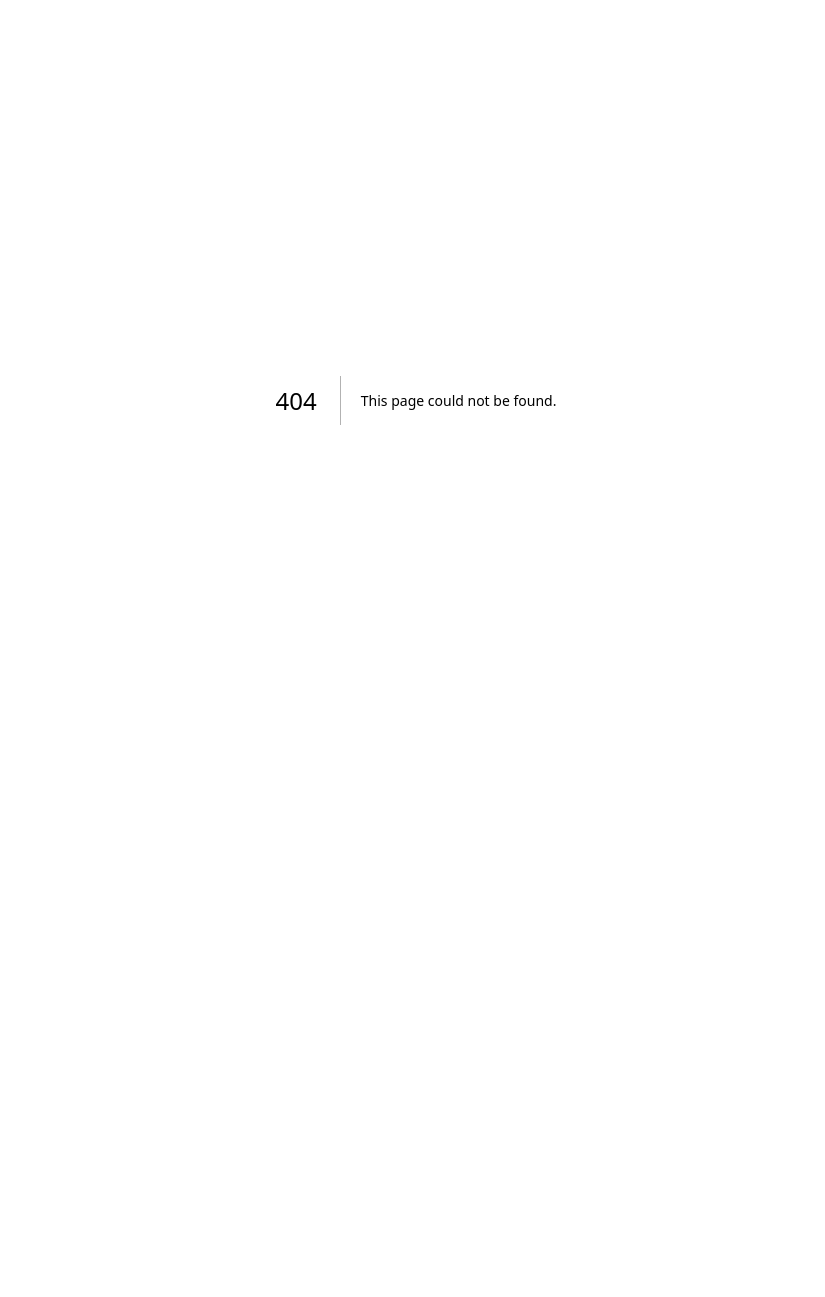
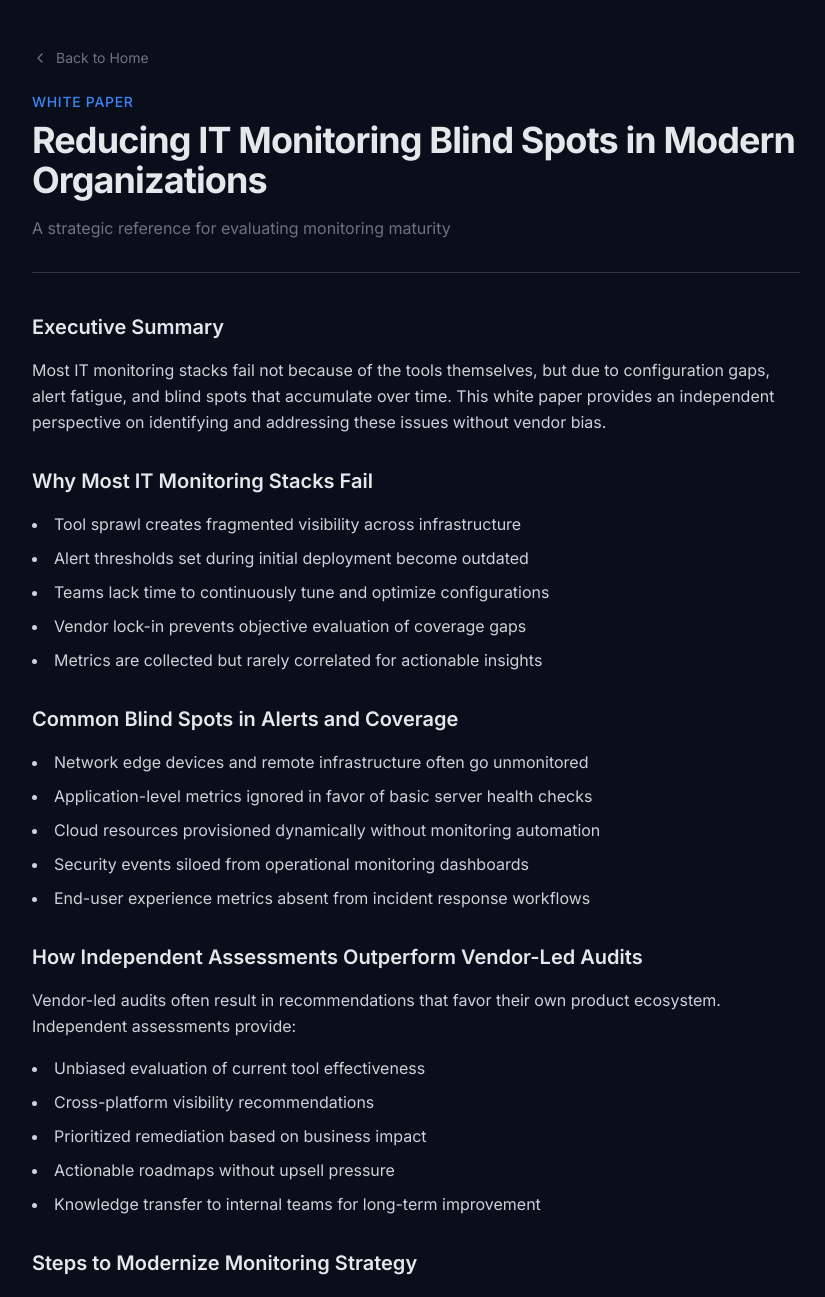
Before and after one commit to customsoftwareai/itmonitoring, a Next.js app: page /whitepaper in a window 1280 px wide. Before the commit this address had no page. Shown: the top 1297 px of the page, without its empty margins (224-1049 px from the left). Before the commit the page ends 800 px from the top, so only its background shows below. Built offline with nearby package versions, Linux system fonts and the light colour scheme.

Commit message:
feat: add whitepaper page and update homepage link
Create whitepaper page and client component for print button

Co-authored-by: CustomSoftware.ai <240991987+customsoftwareai@users.noreply.github.com>

```diff
--- a/app/page.tsx
+++ b/app/page.tsx
@@ -18,14 +18,12 @@ export default function HomePage() {
           >
             Take the IT Monitoring Assessment
           </Link>
-          <a
-            href="/whitepaper.pdf"
-            target="_blank"
-            rel="noopener noreferrer"
+          <Link
+            href="/whitepaper"
             className="rounded-[10px] border border-border px-6 py-3.5 font-semibold text-foreground transition-all hover:-translate-y-0.5 hover:opacity-95"
           >
-            Download the White Paper
-          </a>
+            Read the White Paper
+          </Link>
         </div>
         <footer className="mt-10 text-sm text-muted-foreground">
           © ITMonitoring.com — Advisory Services Only
--- /dev/null
+++ b/app/whitepaper/page.tsx
@@ -0,0 +1,183 @@
+import Link from "next/link"
+import type { Metadata } from "next"
+import { PrintButton } from "@/components/print-button"
+
+export const metadata: Metadata = {
+  title: "White Paper | ITMonitoring.com",
+  description:
+    "Reducing IT Monitoring Blind Spots in Modern Organizations — A strategic reference for evaluating monitoring maturity.",
+}
+
+export default function WhitepaperPage() {
+  return (
+    <main className="min-h-screen px-6 py-12 print:bg-white print:text-black">
+      <article className="mx-auto max-w-3xl">
+        <header className="mb-10 border-b border-border pb-8">
+          <Link
+            href="/"
+            className="mb-6 inline-flex items-center gap-2 text-sm text-muted-foreground transition-colors hover:text-foreground print:hidden"
+          >
+            <svg
+              xmlns="http://www.w3.org/2000/svg"
+              width="16"
+              height="16"
+              viewBox="0 0 24 24"
+              fill="none"
+              stroke="currentColor"
+              strokeWidth="2"
+              strokeLinecap="round"
+              strokeLinejoin="round"
+            >
+              <path d="m15 18-6-6 6-6" />
+            </svg>
+            Back to Home
+          </Link>
+          <p className="mb-2 text-sm font-medium uppercase tracking-wider text-primary">
+            White Paper
+          </p>
+          <h1 className="mb-4 text-3xl font-bold tracking-tight text-foreground md:text-4xl">
+            Reducing IT Monitoring Blind Spots in Modern Organizations
+          </h1>
+          <p className="text-muted-foreground">
+            A strategic reference for evaluating monitoring maturity
+          </p>
+        </header>
+
+        <div className="space-y-8 text-foreground/90">
+          <section>
+            <h2 className="mb-4 text-xl font-semibold text-foreground">
+              Executive Summary
+            </h2>
+            <p className="leading-relaxed">
+              Most IT monitoring stacks fail not because of the tools
+              themselves, but due to configuration gaps, alert fatigue, and
+              blind spots that accumulate over time. This white paper provides
+              an independent perspective on identifying and addressing these
+              issues without vendor bias.
+            </p>
+          </section>
+
+          <section>
+            <h2 className="mb-4 text-xl font-semibold text-foreground">
+              Why Most IT Monitoring Stacks Fail
+            </h2>
+            <ul className="list-inside list-disc space-y-2 leading-relaxed">
+              <li>
+                Tool sprawl creates fragmented visibility across infrastructure
+              </li>
+              <li>
+                Alert thresholds set during initial deployment become outdated
+              </li>
+              <li>
+                Teams lack time to continuously tune and optimize configurations
+              </li>
+              <li>
+                Vendor lock-in prevents objective evaluation of coverage gaps
+              </li>
+              <li>
+                Metrics are collected but rarely correlated for actionable
+                insights
+              </li>
+            </ul>
+          </section>
+
+          <section>
+            <h2 className="mb-4 text-xl font-semibold text-foreground">
+              Common Blind Spots in Alerts and Coverage
+            </h2>
+            <ul className="list-inside list-disc space-y-2 leading-relaxed">
+              <li>
+                Network edge devices and remote infrastructure often go
+                unmonitored
+              </li>
+              <li>
+                Application-level metrics ignored in favor of basic server
+                health checks
+              </li>
+              <li>
+                Cloud resources provisioned dynamically without monitoring
+                automation
+              </li>
+              <li>
+                Security events siloed from operational monitoring dashboards
+              </li>
+              <li>
+                End-user experience metrics absent from incident response
+                workflows
+              </li>
+            </ul>
+          </section>
+
+          <section>
+            <h2 className="mb-4 text-xl font-semibold text-foreground">
+              How Independent Assessments Outperform Vendor-Led Audits
+            </h2>
+            <p className="mb-4 leading-relaxed">
+              Vendor-led audits often result in recommendations that favor their
+              own product ecosystem. Independent assessments provide:
+            </p>
+            <ul className="list-inside list-disc space-y-2 leading-relaxed">
+              <li>Unbiased evaluation of current tool effectiveness</li>
+              <li>Cross-platform visibility recommendations</li>
+              <li>Prioritized remediation based on business impact</li>
+              <li>Actionable roadmaps without upsell pressure</li>
+              <li>
+                Knowledge transfer to internal teams for long-term improvement
+              </li>
+            </ul>
+          </section>
+
+          <section>
+            <h2 className="mb-4 text-xl font-semibold text-foreground">
+              Steps to Modernize Monitoring Strategy
+            </h2>
+            <ol className="list-inside list-decimal space-y-3 leading-relaxed">
+              <li>
+                <strong>Audit current coverage</strong> — Map all assets and
+                identify what is and is not monitored
+              </li>
+              <li>
+                <strong>Consolidate alert channels</strong> — Reduce noise by
+                centralizing notifications with proper escalation paths
+              </li>
+              <li>
+                <strong>Implement correlation</strong> — Connect metrics across
+                infrastructure, application, and security layers
+              </li>
+              <li>
+                <strong>Automate discovery</strong> — Ensure new resources are
+                automatically added to monitoring scope
+              </li>
+              <li>
+                <strong>Review quarterly</strong> — Schedule regular assessments
+                to prevent configuration drift
+              </li>
+            </ol>
+          </section>
+
+          <section className="rounded-lg border border-border bg-card p-6">
+            <h2 className="mb-3 text-xl font-semibold text-foreground">
+              Next Steps
+            </h2>
+            <p className="mb-4 leading-relaxed text-muted-foreground">
+              Ready to identify blind spots in your monitoring strategy? Take
+              our free IT Monitoring Assessment to receive a personalized
+              analysis.
+            </p>
+            <Link
+              href="/assessment"
+              className="inline-block rounded-[10px] bg-primary px-6 py-3 font-semibold text-primary-foreground transition-all hover:-translate-y-0.5 hover:opacity-95 print:hidden"
+            >
+              Take the Assessment
+            </Link>
+          </section>
+        </div>
+
+        <footer className="mt-12 border-t border-border pt-8 text-center text-sm text-muted-foreground">
+          <p className="mb-4">© ITMonitoring.com — Advisory Services Only</p>
+          <PrintButton />
+        </footer>
+      </article>
+    </main>
+  )
+}
--- /dev/null
+++ b/components/print-button.tsx
@@ -0,0 +1,27 @@
+"use client"
+
+export function PrintButton() {
+  return (
+    <button
+      onClick={() => window.print()}
+      className="inline-flex items-center gap-2 text-primary transition-colors hover:underline print:hidden"
+    >
+      <svg
+        xmlns="http://www.w3.org/2000/svg"
+        width="16"
+        height="16"
+        viewBox="0 0 24 24"
+        fill="none"
+        stroke="currentColor"
+        strokeWidth="2"
+        strokeLinecap="round"
+        strokeLinejoin="round"
+      >
+        <polyline points="6 9 6 2 18 2 18 9" />
+        <path d="M6 18H4a2 2 0 0 1-2-2v-5a2 2 0 0 1 2-2h16a2 2 0 0 1 2 2v5a2 2 0 0 1-2 2h-2" />
+        <rect width="12" height="8" x="6" y="14" />
+      </svg>
+      Print / Save as PDF
+    </button>
+  )
+}
```
